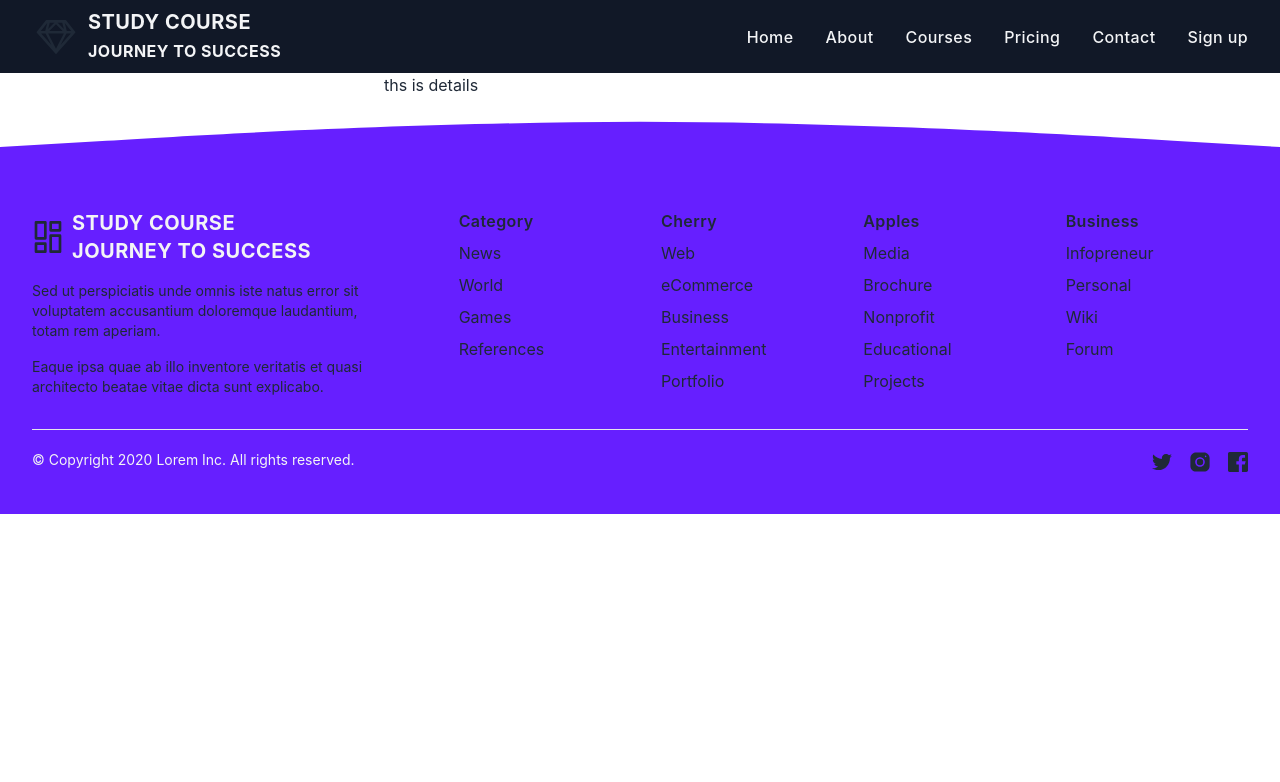
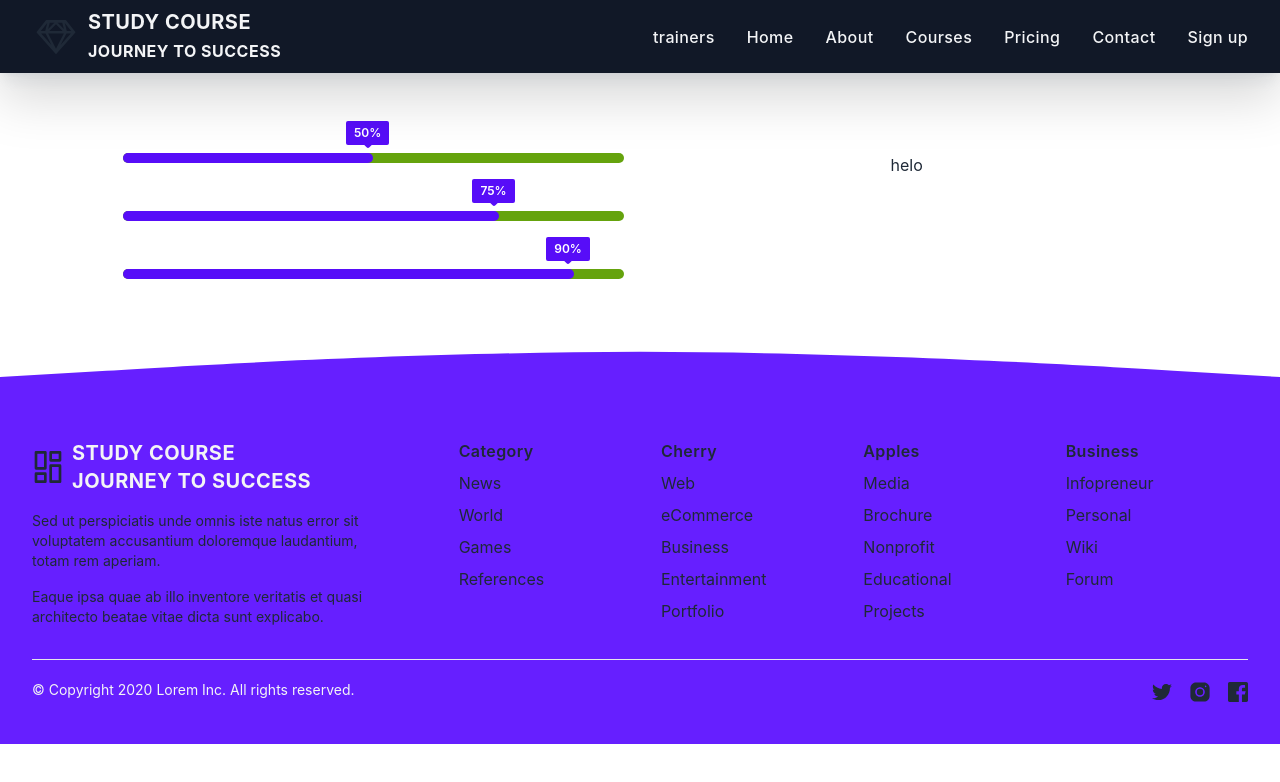
Before and after one commit to skmamunkhan072/b610_learning_platform_client_side_skmamunkhan072, a React (Create React App) app: page /trainers in a window 1280 px wide. Shown: the top 782 px of the page. Built offline with nearby package versions, Linux system fonts and the light colour scheme.

Commit message:
progress bar add

```diff
--- a/src/components/Pages/Home/Home.jsx
+++ b/src/components/Pages/Home/Home.jsx
@@ -25,7 +25,7 @@ const Home = () => {
           </svg>
           <div className="relative px-4 py-16 mx-auto overflow-hidden sm:max-w-xl md:max-w-full lg:max-w-screen-xl md:px-24 lg:px-8 lg:py-20">
             <div className="flex flex-col items-center justify-between xl:flex-row">
-              <div className="w-full max-w-xl mb-12 xl:mb-0 xl:pr-16 xl:w-7/12">
+              <div className="w-full max-w-xl mb-12 xl:mb-0 xl:pr-16 xl:w-7/12 lg:text-center xl:text-start">
                 <h2 className="max-w-lg mb-6 font-sans text-3xl font-bold tracking-tight text-white sm:text-4xl sm:leading-none">
                   Learning Today, <br className="hidden md:block" />
                   Leading Tomorrow
--- a/src/components/Pages/Trainers/Trainers.jsx
+++ b/src/components/Pages/Trainers/Trainers.jsx
@@ -1,13 +1,41 @@
 import React from "react";
-import CoursesDetails from "../../share/CoursesDetails/CoursesDetails";
 
 const Trainers = () => {
   return (
-    <div className="flex">
-      <div className="flex flex-col h-full p-3 w-[30%] dark:bg-gray-900 dark:text-gray-100 rounded-r-lg pl-5 text-start"></div>
-      <div className="text-center">
-        <p className="text-center">ths is details</p>
+    <div className="w-10/12 mx-auto mt-20 lg:flex ">
+      <div class=" lg:w-6/12 px-4">
+        <div class="mb-12">
+          <div class="bg-lime-600	 relative h-[10px] w-full rounded-2xl">
+            <div class="bg-primary absolute top-0 left-0 h-full w-1/2 rounded-2xl">
+              <span class="bg-primary absolute -right-4 bottom-full mb-2 rounded-sm py-1 px-2 text-xs font-semibold text-white">
+                <span class="bg-primary absolute bottom-[-2px] left-1/2 -z-10 h-2 w-2 -translate-x-1/2 rotate-45 rounded-sm"></span>
+                50%
+              </span>
+            </div>
+          </div>
+        </div>
+        <div class="mb-12">
+          <div class="bg-lime-600	 relative h-[10px] w-full rounded-2xl">
+            <div class="bg-primary absolute top-0 left-0 h-full w-[75%] rounded-2xl">
+              <span class="bg-primary absolute -right-4 bottom-full mb-2 rounded-sm py-1 px-2 text-xs font-semibold text-white">
+                <span class="bg-primary absolute bottom-[-2px] left-1/2 -z-10 h-2 w-2 -translate-x-1/2 rotate-45 rounded-sm"></span>
+                75%
+              </span>
+            </div>
+          </div>
+        </div>
+        <div class="mb-12">
+          <div class="bg-lime-600	 relative h-[10px] w-full rounded-2xl">
+            <div class="bg-primary absolute top-0 left-0 h-full w-[90%] rounded-2xl">
+              <span class="bg-primary absolute -right-4 bottom-full mb-2 rounded-sm py-1 px-2 text-xs font-semibold text-white">
+                <span class="bg-primary absolute bottom-[-2px] left-1/2 -z-10 h-2 w-2 -translate-x-1/2 rotate-45 rounded-sm"></span>
+                90%
+              </span>
+            </div>
+          </div>
+        </div>
       </div>
+      <div className="lg:w-6/12"> helo</div>
     </div>
   );
 };
--- a/src/components/share/CoursesDetails/CoursesDetails.jsx
+++ b/src/components/share/CoursesDetails/CoursesDetails.jsx
@@ -1,18 +1,30 @@
 import React from "react";
 import CoursesDetailsCard from "../CoursesDetailsCard/CoursesDetailsCard";
 import "./CoursesDetails.css";
+import Img from "../../../img/shea_img/Homeimg.png";
 const CoursesDetails = () => {
   return (
     <div className="md:flex">
-      <div className="md:flex md:flex-col h-full p-3  md:w-[40%] lg:w-[50%] xl:w-[40%]  dark:bg-gray-900 dark:text-gray-100 rounded-r-lg pl-5 text-start">
+      <div className="md:flex md:flex-col h-full p-3  md:w-[40%] lg:w-[50%] xl:w-[50%]  dark:bg-gray-900 dark:text-gray-100 rounded-br-lg pl-5 text-start">
         <CoursesDetailsCard />
         <CoursesDetailsCard />
         <CoursesDetailsCard />
         <CoursesDetailsCard />
         <CoursesDetailsCard />
       </div>
-      <div className="text-center">
-        <p className="text-center">ths is details</p>
+      <div className="text-center md:w-[60%] lg:w-[50%] xl:w-[60%] ">
+        <div className="ditails_wraper ">
+          <img src={Img} className="w-full mx-auto" alt="" />
+          <div className="mt-5 text-start px-5">
+            <h2 className="text-3xl mb-2">Details Heading</h2>
+            <p>
+              Lorem ipsum, dolor sit amet consectetur adipisicing elit. Quaerat,
+              iusto necessitatibus. Maxime in reprehenderit, molestiae cumque
+              earum laudantium quod voluptate itaque perferendis enim modi
+              reiciendis odio facere? Error, id vero?
+            </p>
+          </div>
+        </div>
       </div>
     </div>
   );
--- a/src/components/share/CoursesDetailsCard/CoursesDetailsCard.css
+++ b/src/components/share/CoursesDetailsCard/CoursesDetailsCard.css
@@ -0,0 +1,5 @@
+@media screen and (max-width: 640px) {
+  .courses_card_details_text-wraper {
+    margin-left: 10px;
+  }
+}
--- a/src/components/share/CoursesDetailsCard/CoursesDetailsCard.jsx
+++ b/src/components/share/CoursesDetailsCard/CoursesDetailsCard.jsx
@@ -11,7 +11,7 @@ const CoursesDetailsCard = () => {
           className="object-cover object-center w-full h-full rounded dark:bg-gray-500"
         />
       </div>
-      <div className="flex flex-col space-y-4 sm:ml-5  lg:ml-5 md:mt-5  ">
+      <div className="courses_card_details_text-wraper flex flex-col space-y-4 sm:ml-5  lg:ml-5 md:mt-5  ">
         <div>
           <h2 className="text-2xl font-semibold">Leroy Jenkins</h2>
           <span className="text-sm dark:text-gray-400">General manager</span>
--- a/src/components/share/Header/Header.css
+++ b/src/components/share/Header/Header.css
@@ -1,5 +1,5 @@
 .mobile_menu_wraper {
-  z-index: 999999;
+  z-index: 99;
   position: absolute;
   top: 0;
   left: 0;
--- a/src/components/share/Header/Header.jsx
+++ b/src/components/share/Header/Header.jsx
@@ -10,7 +10,7 @@ const Header = () => {
     console.log(event.target);
   };
   return (
-    <div className="bg-gray-900 sticky top-0 left-0">
+    <div className="bg-gray-900 sticky top-0 left-0 drop-shadow-2xl shadow-lg shadow-slate-500/10 z-[99]">
       <div className="px-4 py-2 mx-auto sm:max-w-xl md:max-w-full lg:max-w-screen-xl md:px-24 lg:px-8">
         <div className="relative flex items-center justify-between">
           <Link to="/" className="inline-flex items-center">
@@ -21,6 +21,14 @@ const Header = () => {
             </div>
           </Link>
           <ul className="flex items-center hidden space-x-8 lg:flex">
+            <li>
+              <Link
+                to="/trainers"
+                className="font-medium tracking-wide text-gray-100 cursor-pointer transition-colors duration-200 hover:text-deep-purple-accent-400"
+              >
+                trainers
+              </Link>
+            </li>
             <li>
               <Link
                 to="/home"
```
